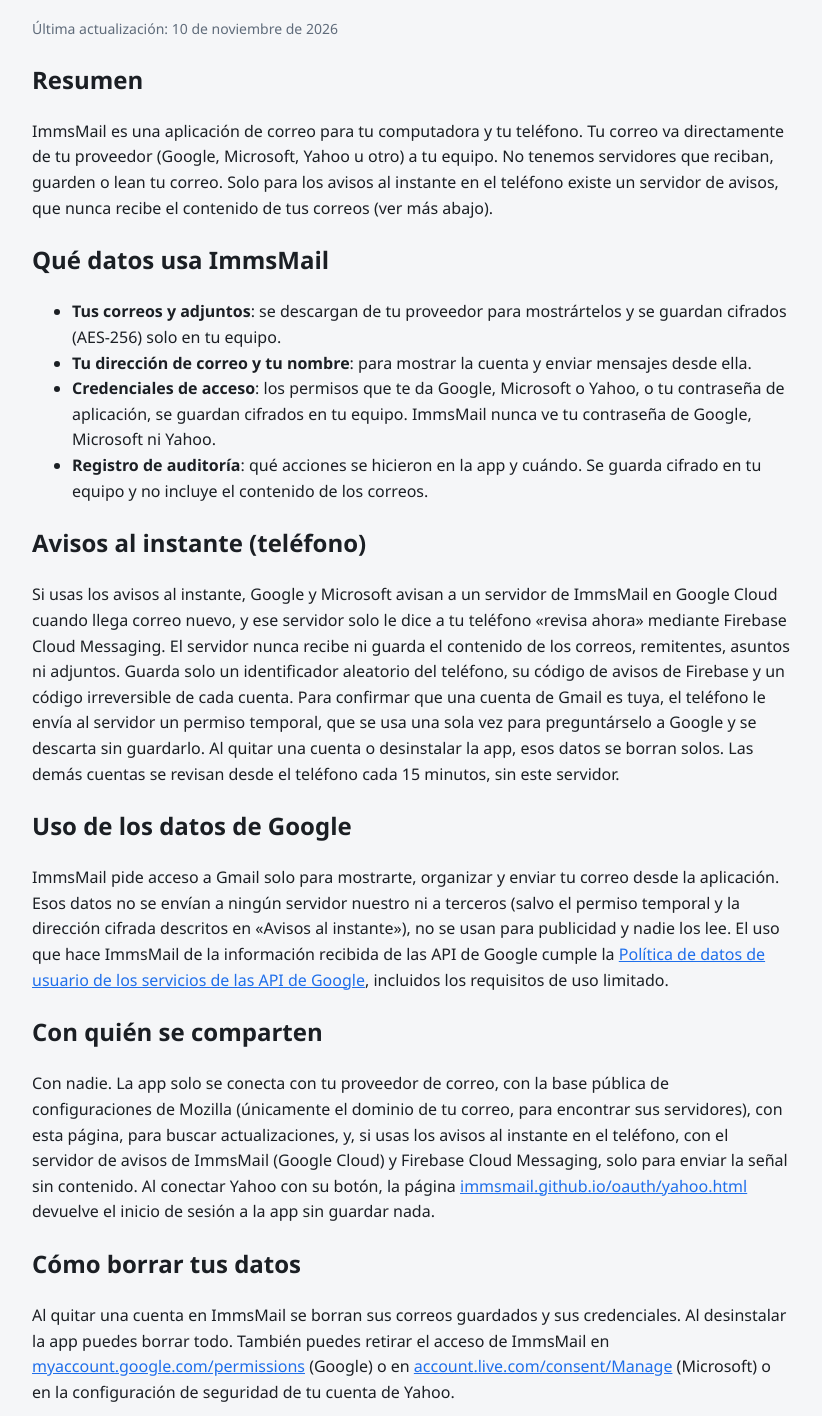
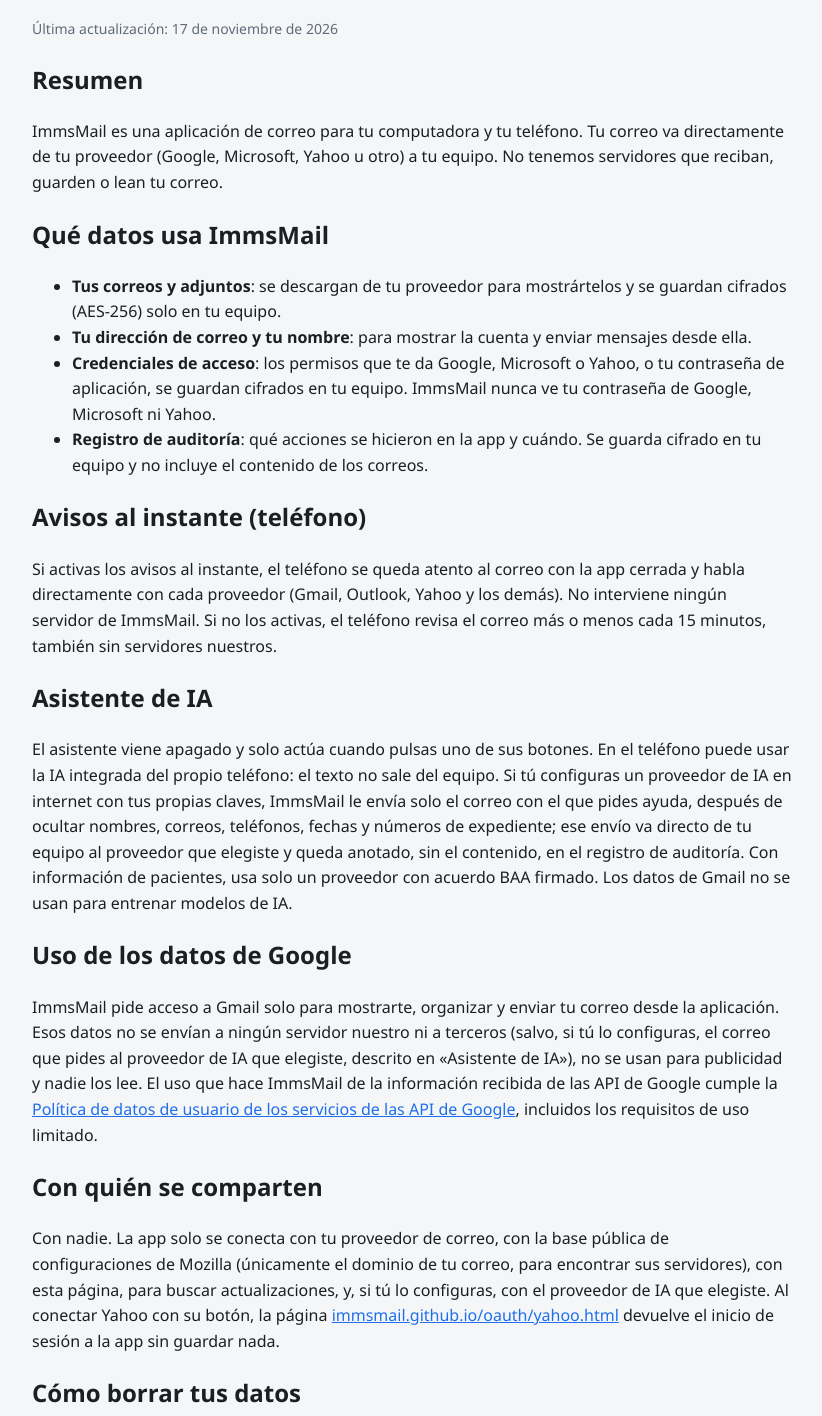
Before and after one commit to ImmsMail/immsmail.github.io, a plain HTML site: page privacidad.html in a window 1280 px wide. Shown: the part 152-1568 px from the top of the page, without its empty margins (228-1050 px from the left). Drawn offline with Linux system fonts and the light colour scheme.

Commit message:
Novedades 0.1.21, guía PDF y privacidad actualizada (asistente de IA, avisos sin servidor)

```diff
--- a/privacidad.html
+++ b/privacidad.html
@@ -21,13 +21,11 @@
   <main>
     <p><a href="./">← ImmsMail</a></p>
     <h1>Política de privacidad</h1>
-    <p class="small">Última actualización: 10 de noviembre de 2026</p>
+    <p class="small">Última actualización: 17 de noviembre de 2026</p>
 
     <h2>Resumen</h2>
     <p>ImmsMail es una aplicación de correo para tu computadora y tu teléfono. Tu correo va directamente de tu proveedor
-      (Google, Microsoft, Yahoo u otro) a tu equipo. No tenemos servidores que reciban, guarden o lean tu correo. Solo
-      para los avisos al instante en el teléfono existe un servidor de avisos, que nunca recibe el contenido de tus
-      correos (ver más abajo).</p>
+      (Google, Microsoft, Yahoo u otro) a tu equipo. No tenemos servidores que reciban, guarden o lean tu correo.</p>
 
     <h2>Qué datos usa ImmsMail</h2>
     <ul>
@@ -41,18 +39,22 @@
     </ul>
 
     <h2>Avisos al instante (teléfono)</h2>
-    <p>Si usas los avisos al instante, Google y Microsoft avisan a un servidor de ImmsMail en Google Cloud cuando llega
-      correo nuevo, y ese servidor solo le dice a tu teléfono «revisa ahora» mediante Firebase Cloud Messaging. El
-      servidor nunca recibe ni guarda el contenido de los correos, remitentes, asuntos ni adjuntos. Guarda solo un
-      identificador aleatorio del teléfono, su código de avisos de Firebase y un código irreversible de cada cuenta.
-      Para confirmar que una cuenta de Gmail es tuya, el teléfono le envía al servidor un permiso temporal, que se usa
-      una sola vez para preguntárselo a Google y se descarta sin guardarlo. Al quitar una cuenta o desinstalar la app,
-      esos datos se borran solos. Las demás cuentas se revisan desde el teléfono cada 15 minutos, sin este servidor.</p>
+    <p>Si activas los avisos al instante, el teléfono se queda atento al correo con la app cerrada y habla directamente
+      con cada proveedor (Gmail, Outlook, Yahoo y los demás). No interviene ningún servidor de ImmsMail. Si no los
+      activas, el teléfono revisa el correo más o menos cada 15 minutos, también sin servidores nuestros.</p>
+
+    <h2>Asistente de IA</h2>
+    <p>El asistente viene apagado y solo actúa cuando pulsas uno de sus botones. En el teléfono puede usar la IA
+      integrada del propio teléfono: el texto no sale del equipo. Si tú configuras un proveedor de IA en internet con
+      tus propias claves, ImmsMail le envía solo el correo con el que pides ayuda, después de ocultar nombres, correos,
+      teléfonos, fechas y números de expediente; ese envío va directo de tu equipo al proveedor que elegiste y queda
+      anotado, sin el contenido, en el registro de auditoría. Con información de pacientes, usa solo un proveedor con
+      acuerdo BAA firmado. Los datos de Gmail no se usan para entrenar modelos de IA.</p>
 
     <h2>Uso de los datos de Google</h2>
     <p>ImmsMail pide acceso a Gmail solo para mostrarte, organizar y enviar tu correo desde la aplicación. Esos datos no se
-      envían a ningún servidor nuestro ni a terceros (salvo el permiso temporal y la dirección cifrada descritos en
-      «Avisos al instante»), no se usan para publicidad y nadie los lee. El uso que hace ImmsMail
+      envían a ningún servidor nuestro ni a terceros (salvo, si tú lo configuras, el correo que pides al proveedor de IA
+      que elegiste, descrito en «Asistente de IA»), no se usan para publicidad y nadie los lee. El uso que hace ImmsMail
       de la información recibida de las API de Google cumple la
       <a href="https://developers.google.com/terms/api-services-user-data-policy">Política de datos de usuario de los
       servicios de las API de Google</a>, incluidos los requisitos de uso limitado.</p>
@@ -60,8 +62,7 @@
     <h2>Con quién se comparten</h2>
     <p>Con nadie. La app solo se conecta con tu proveedor de correo, con la base pública de configuraciones de Mozilla
       (únicamente el dominio de tu correo, para encontrar sus servidores), con esta página, para buscar actualizaciones,
-      y, si usas los avisos al instante en el teléfono, con el servidor de avisos de ImmsMail (Google Cloud) y Firebase
-      Cloud Messaging, solo para enviar la señal sin contenido. Al conectar Yahoo con su botón, la página
+      y, si tú lo configuras, con el proveedor de IA que elegiste. Al conectar Yahoo con su botón, la página
       <a href="oauth/yahoo.html">immsmail.github.io/oauth/yahoo.html</a> devuelve el inicio de sesión a la app sin guardar
       nada.</p>
 
```
Also changed, not shown: index.html (+13 -0 lines), 1 other file.
